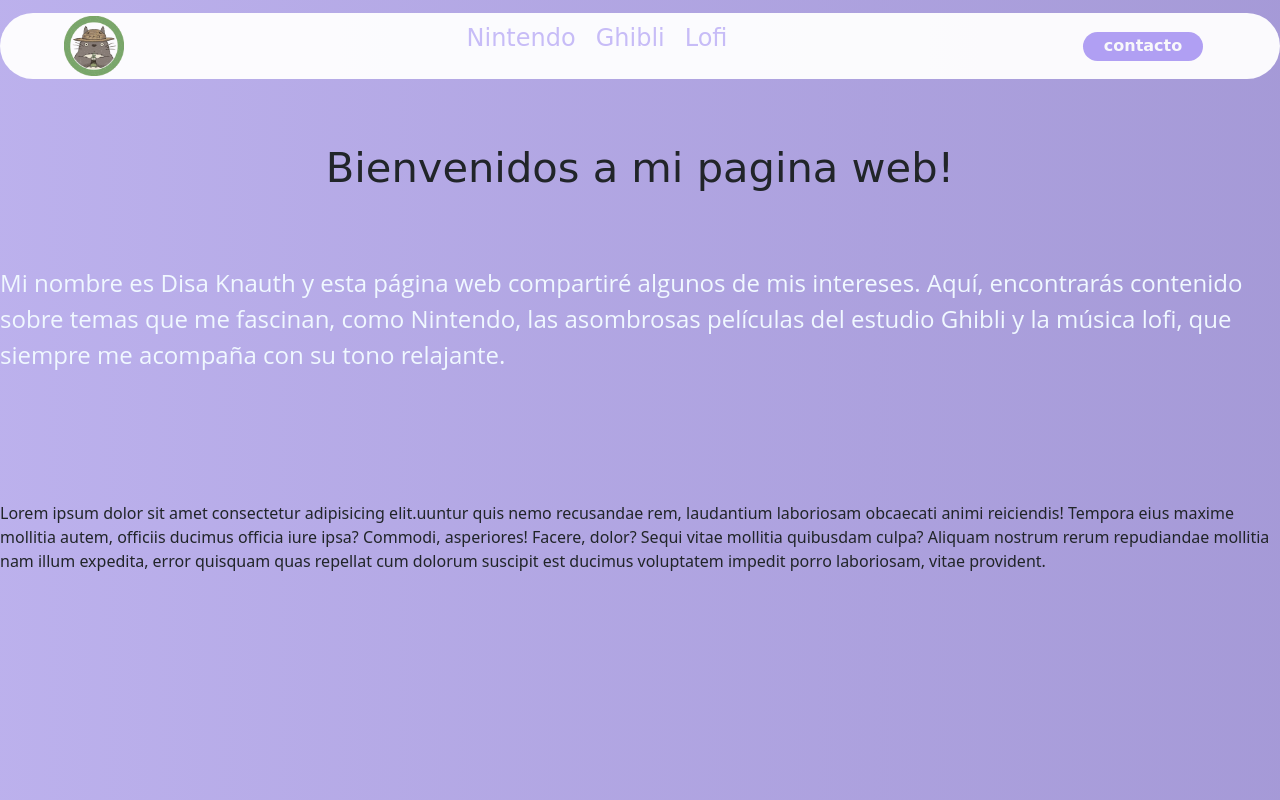
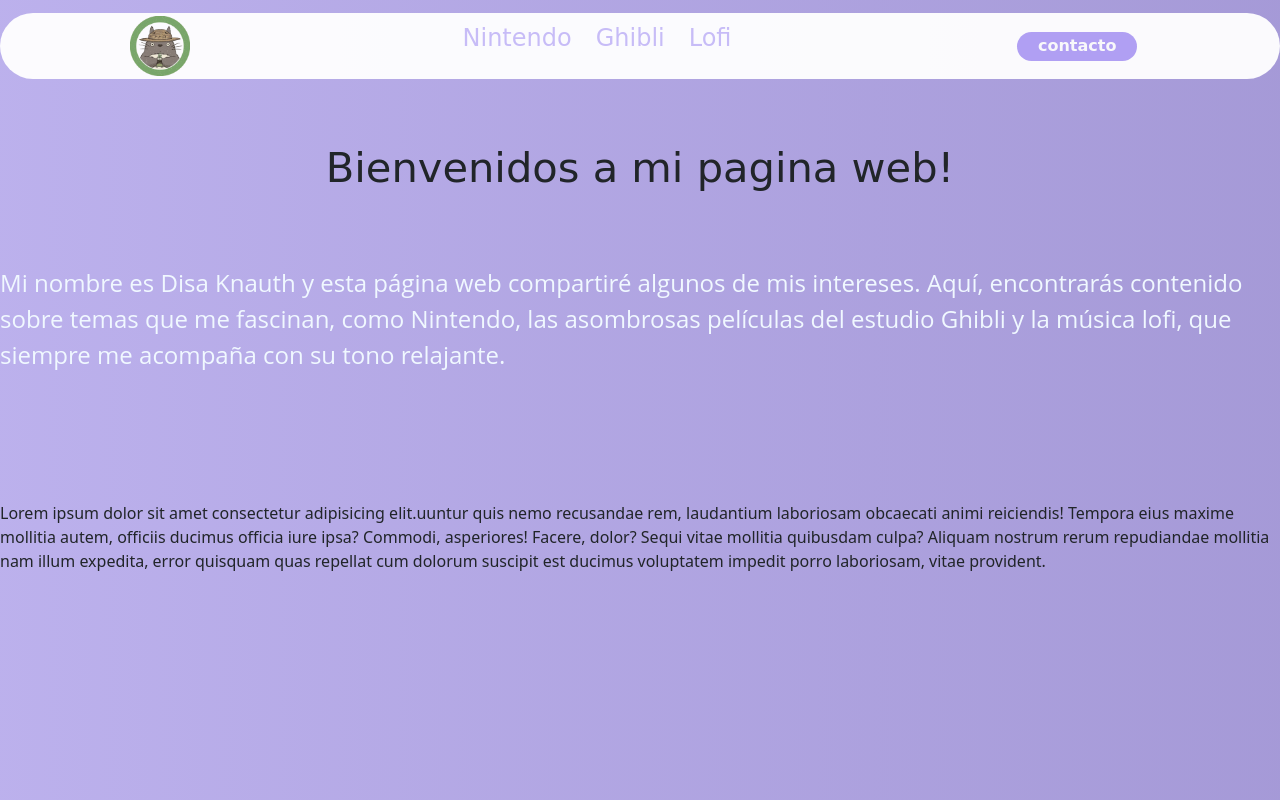
Before and after one commit to Disa11/cs50w-project0, a plain HTML site: page templates/index.html in a window 1280 px wide. Drawn offline with nearby package versions, Linux system fonts and the light colour scheme; a web font is replaced by a local one.

Commit message:
posision de las letras en el navbar

```diff
--- a/static/_navbar.scss
+++ b/static/_navbar.scss
@@ -41,6 +41,7 @@ $breakpoints: (
 
     .logo {
         cursor: pointer; //margin auto
+        margin-left: 2%;
 
         img {
             height: 60px;
@@ -64,6 +65,7 @@ $breakpoints: (
 
         li {
             padding: 0 20px;
+            margin: 0 10px;
         }
 
         li:hover {
@@ -83,6 +85,7 @@ $breakpoints: (
     }
 
     .btn button {
+        margin-right: 2%;
         @extend %text-letter;
         display: flex;
         justify-content: center;
@@ -106,18 +109,19 @@ $breakpoints: (
     @include media-up(xxxs) {
         height: 3.35rem;
         width: 100% !important;
-        padding: 2% 5% !important;
+        padding: 2% 3% !important;
+
         .logo img {
             height: 30px;
 
         }
 
         .navk-klinks {
-
             padding-left: 0;
             li {
-                padding: 0 5px;
+                padding: 0 0;
             }
+
             a {
 
                 font-size: 0.6rem !important;
@@ -128,7 +132,7 @@ $breakpoints: (
             text-decoration: none !important;
 
             button {
-                font-size: 0.2rem;
+                font-size: 0.4rem;
                 width: 60px;
                 height: 17px;
             }
@@ -146,8 +150,9 @@ $breakpoints: (
 
         .navk-klinks {
             li {
-                padding: 0 10px;
+                padding: 0 2px;
             }
+
             a {
 
                 font-size: 0.73rem !important;
@@ -156,6 +161,7 @@ $breakpoints: (
 
         .btn {
             text-decoration: none !important;
+            margin-right: 2%;
 
             button {
                 font-size: 0.5rem;
@@ -175,6 +181,9 @@ $breakpoints: (
         }
 
         .navk-klinks {
+            li {
+                margin: 0 4px;
+            }
             a {
 
                 font-size: 0.86rem !important;
@@ -183,6 +192,7 @@ $breakpoints: (
 
         .btn {
             text-decoration: none !important;
+            margin-right: 2%;
 
             button {
                 font-size: 0.6rem;
@@ -202,6 +212,9 @@ $breakpoints: (
         }
 
         .navk-klinks {
+            li {
+                margin: 0 6px;
+            }
             a {
 
                 font-size: 0.95rem !important;
@@ -210,6 +223,7 @@ $breakpoints: (
 
         .btn {
             text-decoration: none !important;
+            margin-right: 2%;
 
             button {
                 font-size: 0.7rem;
@@ -224,11 +238,16 @@ $breakpoints: (
         height: 3.85rem;
         width: 100%;
 
-        .logo img {
+        .logo {
+            margin-left: 6%;
+             img {
             height: 50px;
         }
-
+    }
         .navk-klinks {
+            li {
+                margin: 0 8px;
+            }
             a {
 
                 font-size: 1.1rem;
@@ -237,6 +256,7 @@ $breakpoints: (
 
         .btn {
             text-decoration: none !important;
+            margin-right: 6%;
 
             button {
                 font-size: 0.7rem;
@@ -251,11 +271,18 @@ $breakpoints: (
         height: 4rem;
         width: 100%;
 
-        .logo img {
-            height: 57px;
+        .logo {
+            margin-left: 7.2%;
+
+            img {
+                height: 57px;
+            }
         }
 
         .navk-klinks {
+            li {
+                margin: 0 10px;
+            }
             a {
 
                 font-size: 1.3rem !important;
@@ -264,6 +291,7 @@ $breakpoints: (
 
         .btn {
             text-decoration: none !important;
+            margin-right: 7.2%;
 
             button {
                 font-size: 0.7rem;
@@ -278,11 +306,18 @@ $breakpoints: (
         height: 4.15rem;
         width: 100%;
 
-        .logo img {
-            height: 60px;
+        .logo {
+            margin-left: 7.6%;
+
+            img {
+                height: 60px;
+            }
         }
 
         .navk-klinks {
+            li {
+                margin: 0 10px;
+            }
             a {
 
                 font-size: 1.5rem !important;
@@ -291,6 +326,7 @@ $breakpoints: (
 
         .btn {
             text-decoration: none !important;
+            margin-right: 7.6%;
 
             button {
                 font-size: 1rem;
@@ -305,11 +341,19 @@ $breakpoints: (
         height: 4.3rem;
         width: 100%;
 
-        .logo img {
-            height: 62x;
+        .logo {
+            margin-left: 8%;
+
+            img {
+                height: 62px;
+            }
         }
 
+
         .navk-klinks {
+            li {
+                margin: 0 15px;
+            }
             a {
 
                 font-size: 1.7rem !important;
@@ -318,6 +362,7 @@ $breakpoints: (
 
         .btn {
             text-decoration: none !important;
+            margin-right: 8% !important;
 
             button {
                 font-size: 1.08rem;
```
Also changed, not shown: static/style.css, 1 other file.
